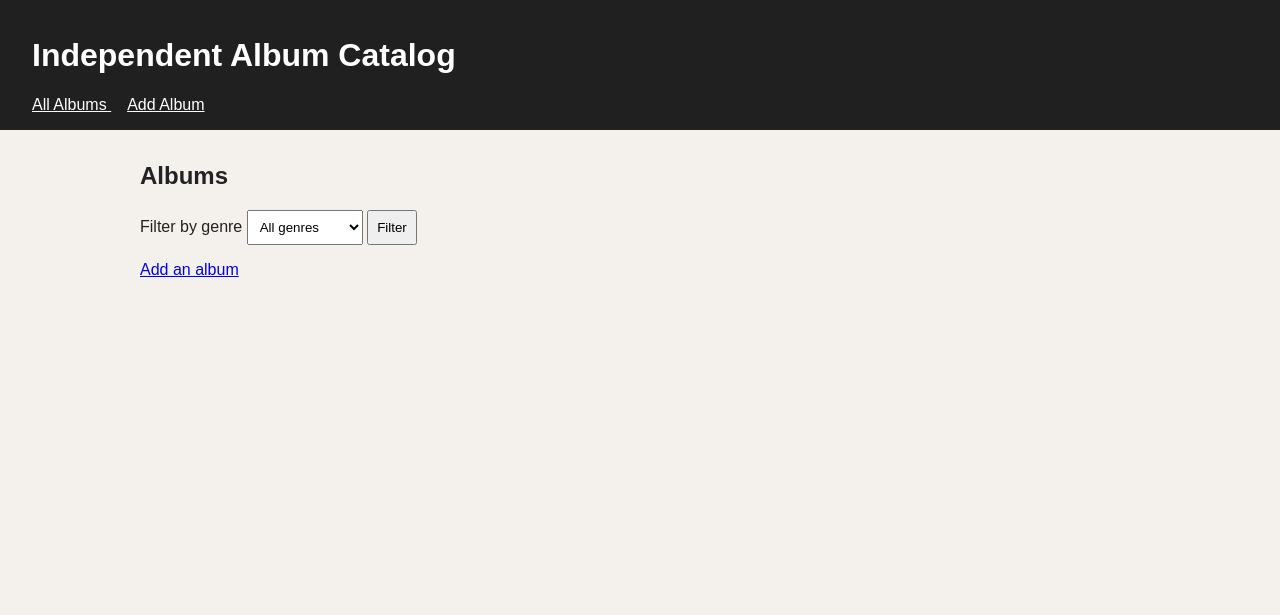
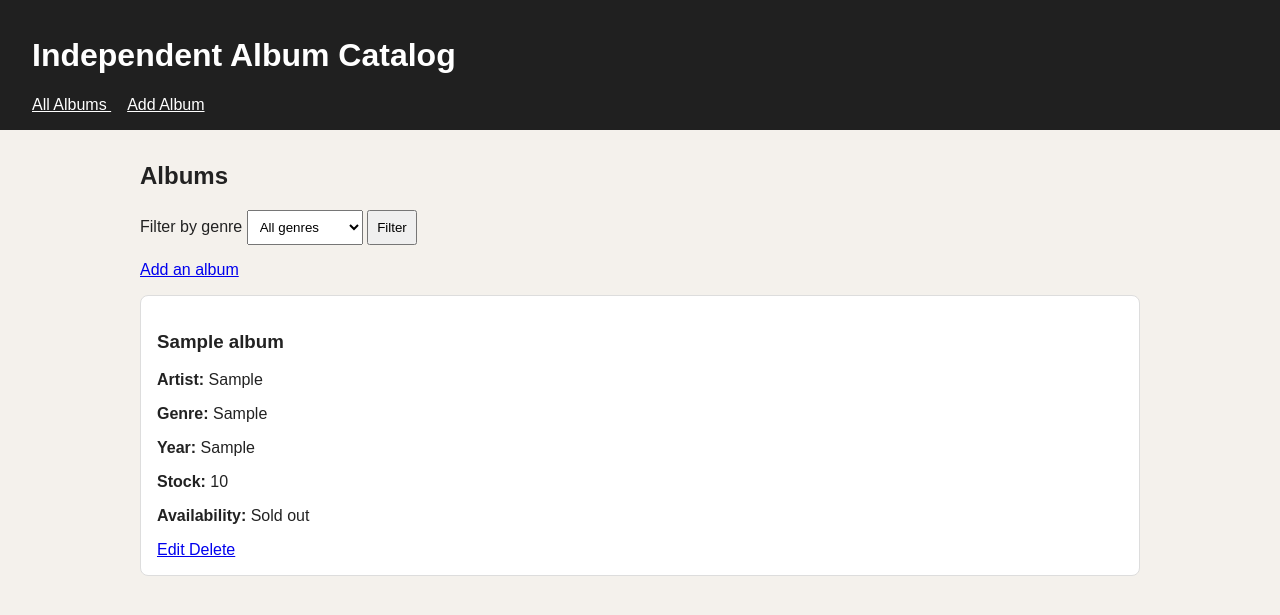
Before and after one commit to AstridSanchezofficial/WebDeveloppementAdv, a Flask app: page / in a window 1280 px wide. Shown: the top 615 px of the page. Run offline with Flask 3, Linux system fonts and the light colour scheme; tables that the repository leaves empty hold one stand-in row (values such as "Sample post").

Commit message:
Fixing bug 5: Fixing index.html (inconsistent variable naming -album and  album_id )
1. return  " album " as a variable in app.py and when we tried to use it in index,html to create the loop -> it was being called as ``albums``
2. Replacing "id" for "album_id" inside of  anchor tag line 58 - This will avoid problem when rendering edt_album.html  and when editing the album

```diff
--- a/Exam2/templates/index.html
+++ b/Exam2/templates/index.html
@@ -24,14 +24,14 @@ block content %}
 {% if album %}
 
 <div class="album-grid">
-  {% for item in albums %}
+  {% for item in album %}
 
   <article class="album-card">
-    <h3>{{ item.name }}</h3>
+    <h3>{{ item.title }}</h3>
 
     <p>
       <strong>Artist:</strong>
-      {{ item.band }}
+      {{ item.artist }}
     </p>
 
     <p>
@@ -52,13 +52,13 @@ block content %}
     <p>
       <strong>Availability:</strong>
 
-      {% if item.in_stock() %} In stock {% else %} Sold out {% endif %}
+      {% if item.in_stock %} In stock {% else %} Sold out {% endif %}
     </p>
 
     <a
       href="{{ url_for(
                         'edit_album',
-                        id=item.id
+                        album_id=item.id
                     ) }}"
     >
       Edit
```
